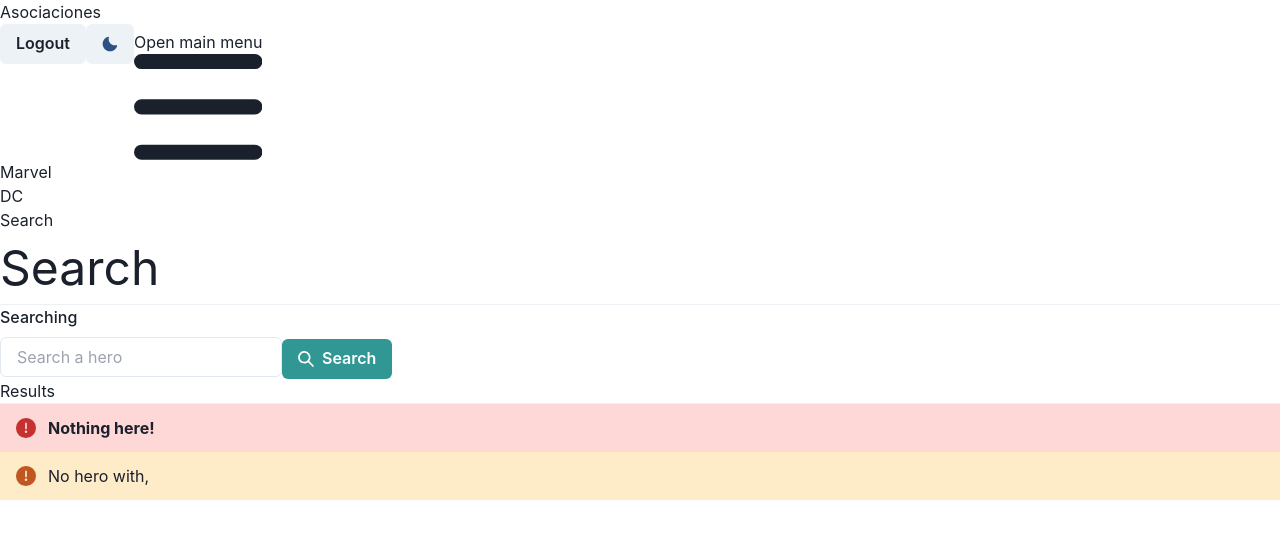
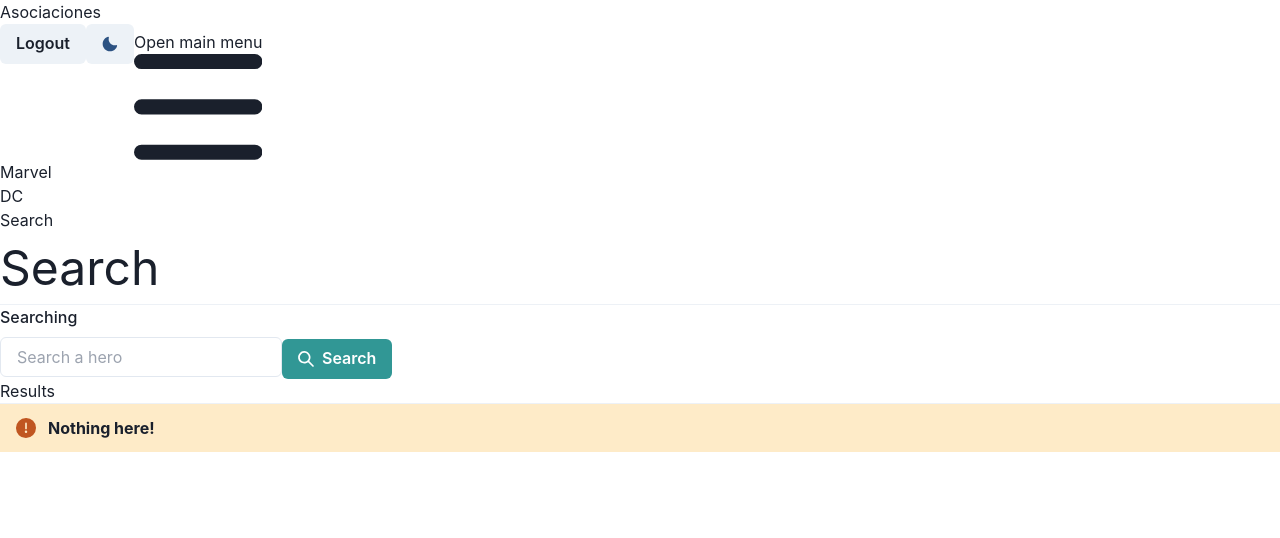
Before and after one commit to Davidcastel26/heroes-app, a React (Vite) app: page /search in a window 1280 px wide. Shown: the top 538 px of the page. Built offline with nearby package versions, Linux system fonts and the light colour scheme.

Commit message:
creating shearch and working succesffuly

```diff
--- /dev/null
+++ b/src/heroes/helpers/getHeroesByName.js
@@ -0,0 +1,15 @@
+import { heroes } from "../data/heroes";
+
+
+export const getHeroesByName = ( name = '' ) => {
+
+    name = name.toLowerCase().trim();
+
+    if( name.length === 0) return [];
+
+    // filtar nuestros arreglo de heroes
+    return heroes.filter(
+        hero => hero.superhero.toLowerCase().includes( name )
+    )
+
+}
--- a/src/heroes/helpers/index.js
+++ b/src/heroes/helpers/index.js
@@ -1,2 +1,3 @@
 export * from './getHeroesByPublisher';
 export * from './getHeroesById';
+export * from './getHeroesByName';
--- a/src/heroes/pages/SearchPage.jsx
+++ b/src/heroes/pages/SearchPage.jsx
@@ -14,22 +14,29 @@ import { Alert,
 
 import { useForm } from '../../hooks/useForm'
 import {HeroCard} from '../components'
+import { getHeroesByName } from '../helpers'
 
 export const SearchPage = () => {
 
   const navigate = useNavigate();
   const location = useLocation();
   // console.log({ location })
-  const {q = ''} = queryString.parse( location.search )
+  const {q = ''} = queryString.parse( location.search );
   // console.log({query})
+  const heroes = getHeroesByName(q);
+
+  const showSearch = (q.length === 0)
+  const showError = (q.length > 0) && heroes.length === 0
 
   const { searchText, onInputChange } = useForm({
-    searchText:''
+    searchText:q
   })
+
+
 
   const onSearchSubmit = ( event ) => {
     event.preventDefault();
-    if( searchText.trim().length <= 1 ) return;
+    // if( searchText.trim().length <= 1 ) return;
 
     navigate(`?q=${ searchText.toLowerCase().trim() }`)
 
@@ -70,18 +77,37 @@ export const SearchPage = () => {
       <div className="col-span-1">
         <h4>Results</h4>
         <Divider />
-
-        <Alert status='error'>
+        {/* {
+          ( q === '')
+            ? <Alert status='warning'>
+                <AlertIcon />
+                <AlertTitle>Nothing here!</AlertTitle>
+              </Alert>
+          : ( heroes.length === 0 ) && <Alert status='error'> <AlertIcon /> No hero with,  <b> { q }</b> </Alert>
+        } */}
+        <Alert
+          status='warning'
+          className='mt-4 animate__animated animate__fadeInRight'
+          style={{ display: showSearch ? '': 'none'}}>
           <AlertIcon />
           <AlertTitle>Nothing here!</AlertTitle>
         </Alert>
 
-        <Alert status='warning'>
-            <AlertIcon />
-            No hero with,  <b> { q }</b>
+        <Alert
+          status='error'
+          className='mt-4 animate__animated animate__fadeInRight'
+          style={{ display: showError ? '': 'none'}}>
+          <AlertIcon />
+          No hero with,  <b> { q }</b>
         </Alert>
 
-        {/* <HeroCard /> */}
+
+
+        {
+          heroes.map(hero => (
+            <HeroCard key={hero.id} {...hero}/>
+          ))
+        }
 
       </div>
 
```
